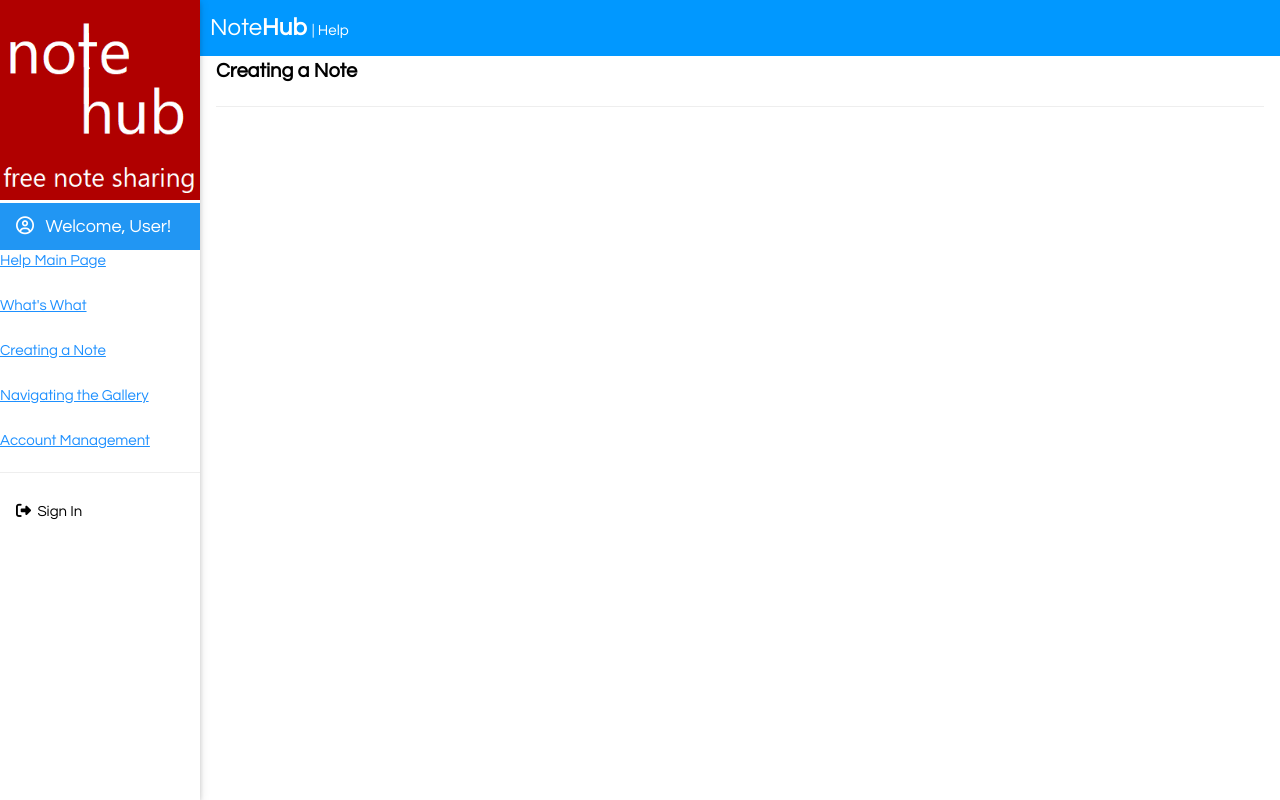
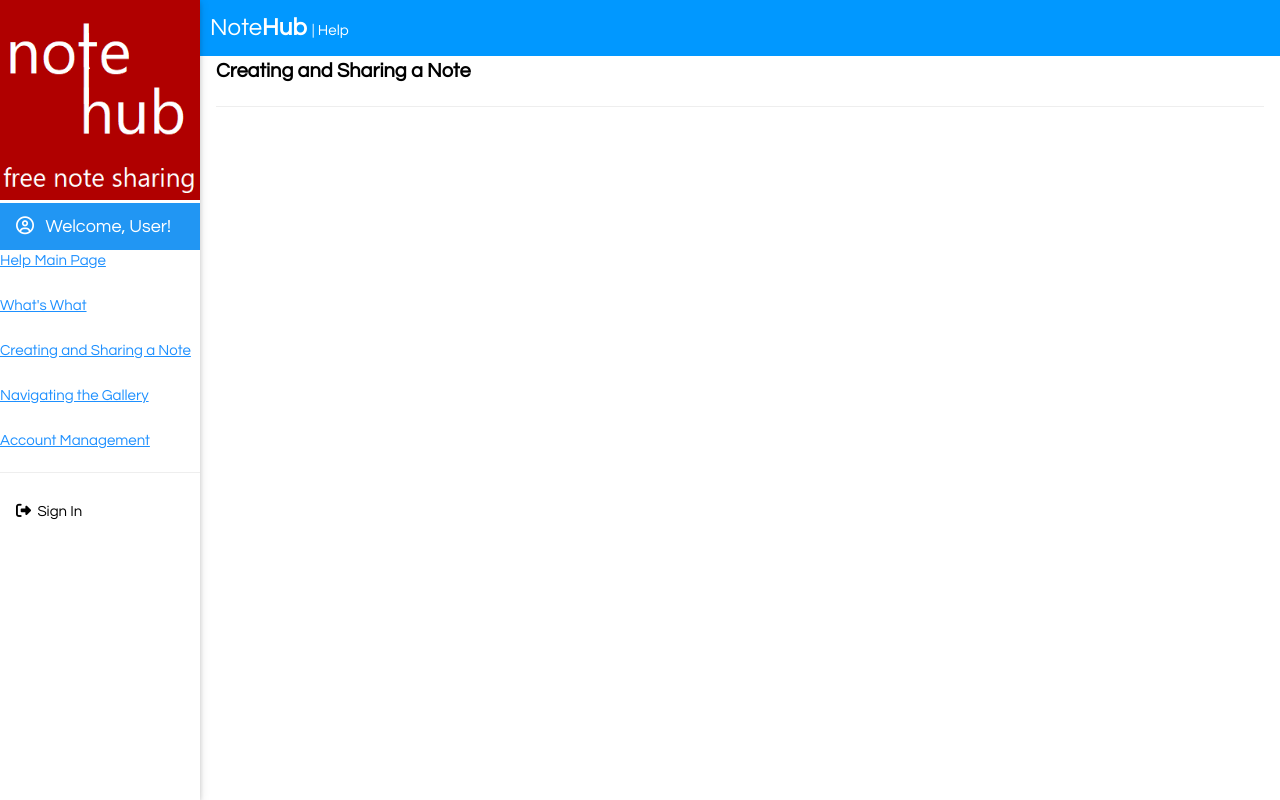
Before and after one commit to ISProject-NoteHub/NoteHub, a PHP site: page /help/creating-note.php in a window 1280 px wide. Run offline with PHP 8.4, Linux system fonts and the light colour scheme; some libraries are stand-ins or nearby versions.

Commit message:
Update creating-note.php

```diff
--- a/help/creating-note.php
+++ b/help/creating-note.php
@@ -40,7 +40,7 @@
     </div>
       <a href="/help/index.php">Help Main Page</a>
       <br><br><a href="/help/what's-what.php">What's What</a>
-      <br><br><a href="/help/creating-note.php">Creating a Note</a>
+      <br><br><a href="/help/creating-note.php">Creating and Sharing a Note</a>
       <br><br><a href="/help/gallery.php">Navigating the Gallery</a>
       <br><br><a href="/help/account-management.php">Account Management</a>
     <hr>
@@ -61,7 +61,7 @@
     </div>
 
     <div class="w3-container">
-      <b style="font-size: 20px">Creating a Note</b>
+      <b style="font-size: 20px">Creating and Sharing a Note</b>
     <hr>
 
     </div>
```
